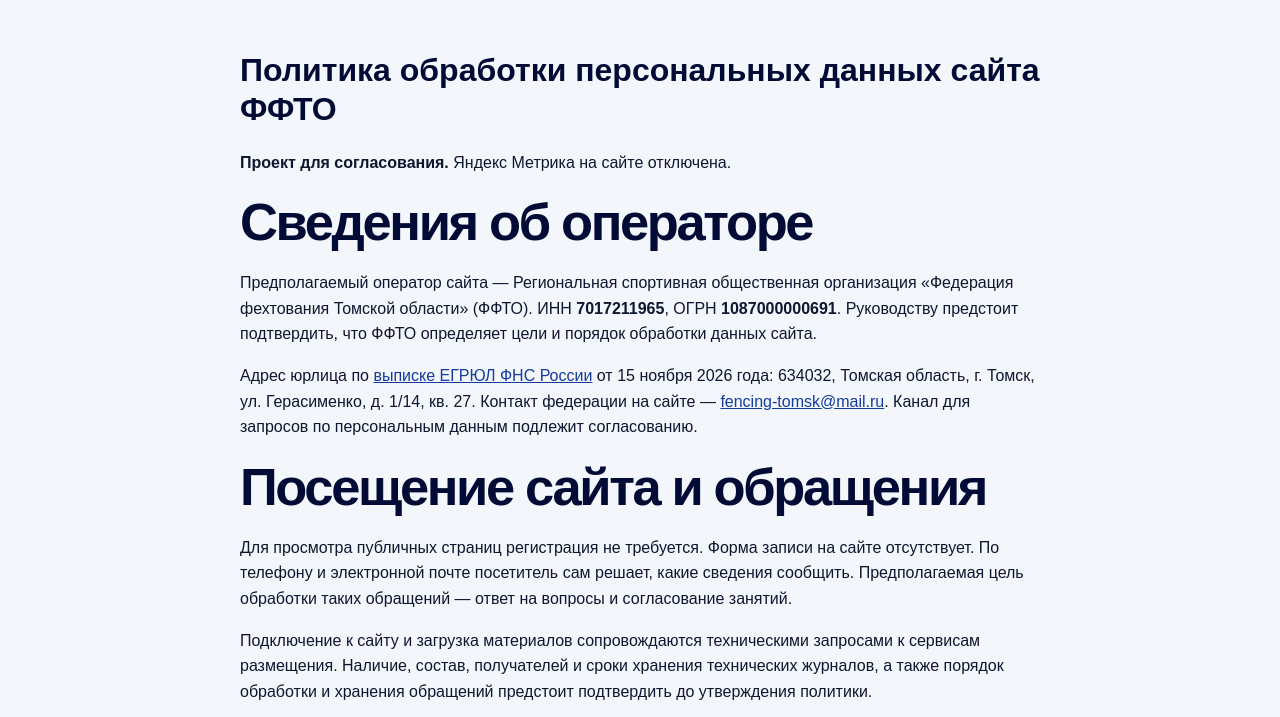
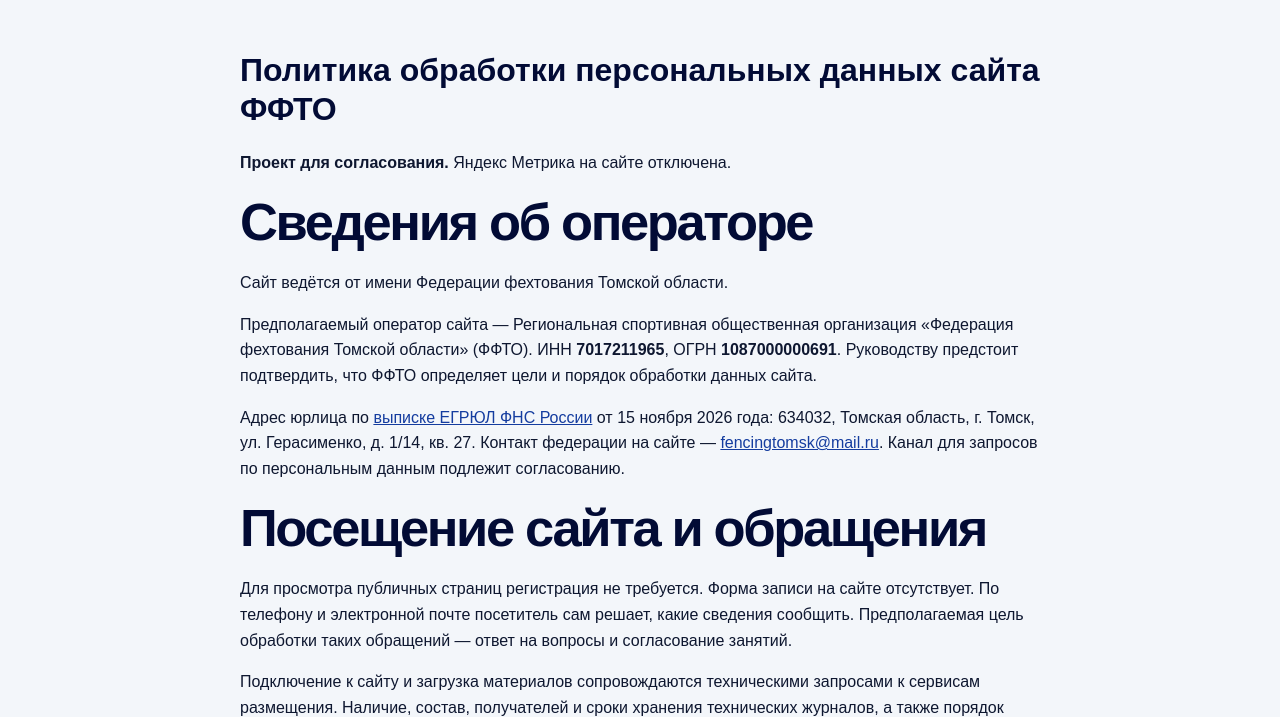
Before and after one commit to dmitriy9985/fencing-tomsk, a plain HTML site: page privacy/index.html in a window 1280 px wide. Shown: the part 89-806 px from the top of the page. Drawn offline with Linux system fonts and the light colour scheme.

Commit message:
Correct federation contact details in privacy drafts

```diff
--- a/privacy/index.html
+++ b/privacy/index.html
@@ -23,8 +23,9 @@
     <p><strong>Проект для согласования.</strong> Яндекс Метрика на сайте отключена.</p>
     <section aria-labelledby="privacy-operator">
       <h2 id="privacy-operator">Сведения об операторе</h2>
+      <p>Сайт ведётся от имени Федерации фехтования Томской области.</p>
       <p>Предполагаемый оператор сайта — Региональная спортивная общественная организация «Федерация фехтования Томской области» (ФФТО). ИНН <strong>7017211965</strong>, ОГРН <strong>1087000000691</strong>. Руководству предстоит подтвердить, что ФФТО определяет цели и порядок обработки данных сайта.</p>
-      <p>Адрес юрлица по <a href="https://egrul.nalog.ru/">выписке ЕГРЮЛ ФНС России</a> от 15 ноября 2026 года: 634032, Томская область, г. Томск, ул. Герасименко, д. 1/14, кв. 27. Контакт федерации на сайте — <a href="mailto:fencing-tomsk@mail.ru">fencing-tomsk@mail.ru</a>. Канал для запросов по персональным данным подлежит согласованию.</p>
+      <p>Адрес юрлица по <a href="https://egrul.nalog.ru/">выписке ЕГРЮЛ ФНС России</a> от 15 ноября 2026 года: 634032, Томская область, г. Томск, ул. Герасименко, д. 1/14, кв. 27. Контакт федерации на сайте — <a href="mailto:fencingtomsk@mail.ru">fencingtomsk@mail.ru</a>. Канал для запросов по персональным данным подлежит согласованию.</p>
     </section>
     <section aria-labelledby="privacy-site">
       <h2 id="privacy-site">Посещение сайта и обращения</h2>
@@ -48,6 +49,6 @@
       <p>После включения аналитики выбор можно изменить в подвале: «Настройки аналитики» → «Отклонить». После сохранения отказа сайт прекращает запуск счётчика и отправку новых событий. Отказ не ограничивает доступ к сайту и не удаляет данные, уже переданные сервису. Порядок обращений о доступе, уточнении и удалении данных подлежит утверждению оператором.</p>
     </section>
   </main>
-  <footer class="site-footer"><div class="wrap footer-main"><div class="footer-brand"><img src="/images/logo/logoffto.png" alt=""><div><b>Федерация фехтования<br>Томской области</b><p>Официальный информационный ресурс региональной спортивной общественной организации.</p></div></div><div><h3>Разделы</h3><div class="footer-links"><a href="/news/">Новости</a><a href="/calendar/">Календарь</a><a href="/results/">Результаты</a><a href="/coaches/">Тренеры</a><a href="/organizations/">Организации</a><a href="/gallery/">Галерея</a></div></div><div><h3>Контакты</h3><div class="footer-contacts"><a class="footer-contact-item" href="tel:+79833410327"><img src="/images/icons/phone.svg" alt="" aria-hidden="true"><span>8 (983) 341-03-27</span></a><a class="footer-contact-item" href="mailto:fencing-tomsk@mail.ru"><img src="/images/icons/mail.svg" alt="" aria-hidden="true"><span>fencing-tomsk@mail.ru</span></a><span class="footer-contact-item"><img src="/images/icons/location.svg" alt="" aria-hidden="true"><span>Томск, пр. Ленина, 207</span></span></div></div></div><div class="wrap footer-bottom"><span>© 2026 Федерация фехтования Томской области</span><span>Официальный сайт</span></div></footer>
+  <footer class="site-footer"><div class="wrap footer-main"><div class="footer-brand"><img src="/images/logo/logoffto.png" alt=""><div><b>Федерация фехтования<br>Томской области</b><p>Официальный информационный ресурс региональной спортивной общественной организации.</p></div></div><div><h3>Разделы</h3><div class="footer-links"><a href="/news/">Новости</a><a href="/calendar/">Календарь</a><a href="/results/">Результаты</a><a href="/coaches/">Тренеры</a><a href="/organizations/">Организации</a><a href="/gallery/">Галерея</a></div></div><div><h3>Контакты</h3><div class="footer-contacts"><a class="footer-contact-item" href="tel:+79833410327"><img src="/images/icons/phone.svg" alt="" aria-hidden="true"><span>8 (983) 341-03-27</span></a><a class="footer-contact-item" href="mailto:fencingtomsk@mail.ru"><img src="/images/icons/mail.svg" alt="" aria-hidden="true"><span>fencingtomsk@mail.ru</span></a><span class="footer-contact-item"><img src="/images/icons/location.svg" alt="" aria-hidden="true"><span>Томск, пр. Ленина, 207</span></span></div></div></div><div class="wrap footer-bottom"><span>© 2026 Федерация фехтования Томской области</span><span>Официальный сайт</span></div></footer>
 </body>
 </html>
```
Also changed, not shown: privacy/analytics-consent/index.html (+1 -1 lines), 1 other file.
